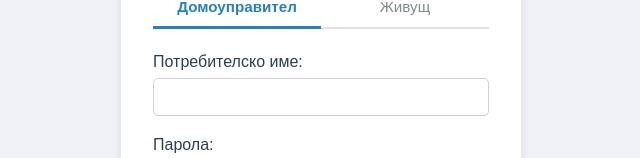
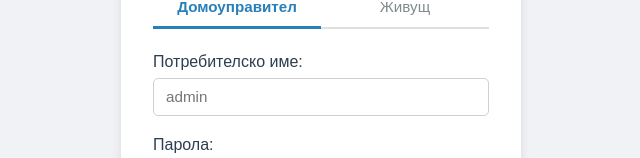
Before and after one commit to geomailnor/domoupravitel, a React (Vite) app in the folder frontend/: page /login in a window 1280 px wide. Shown: the part 185-343 px from the top of the page, without its empty margins (319-959 px from the left). Built offline with nearby package versions, Linux system fonts and the light colour scheme; no server answers.

Commit message:
placeholder за вход Живущ

```diff
--- a/frontend/src/pages/Login.jsx
+++ b/frontend/src/pages/Login.jsx
@@ -130,6 +130,7 @@ export default function Login() {
               name="username"
               type="text"
               value={username}
+              placeholder={role === 'admin' ? 'admin' : 'Номер на апартамент'}
               onChange={(e) => setUsername(e.target.value)}
               onFocus={() => setError('')}
               required
```
